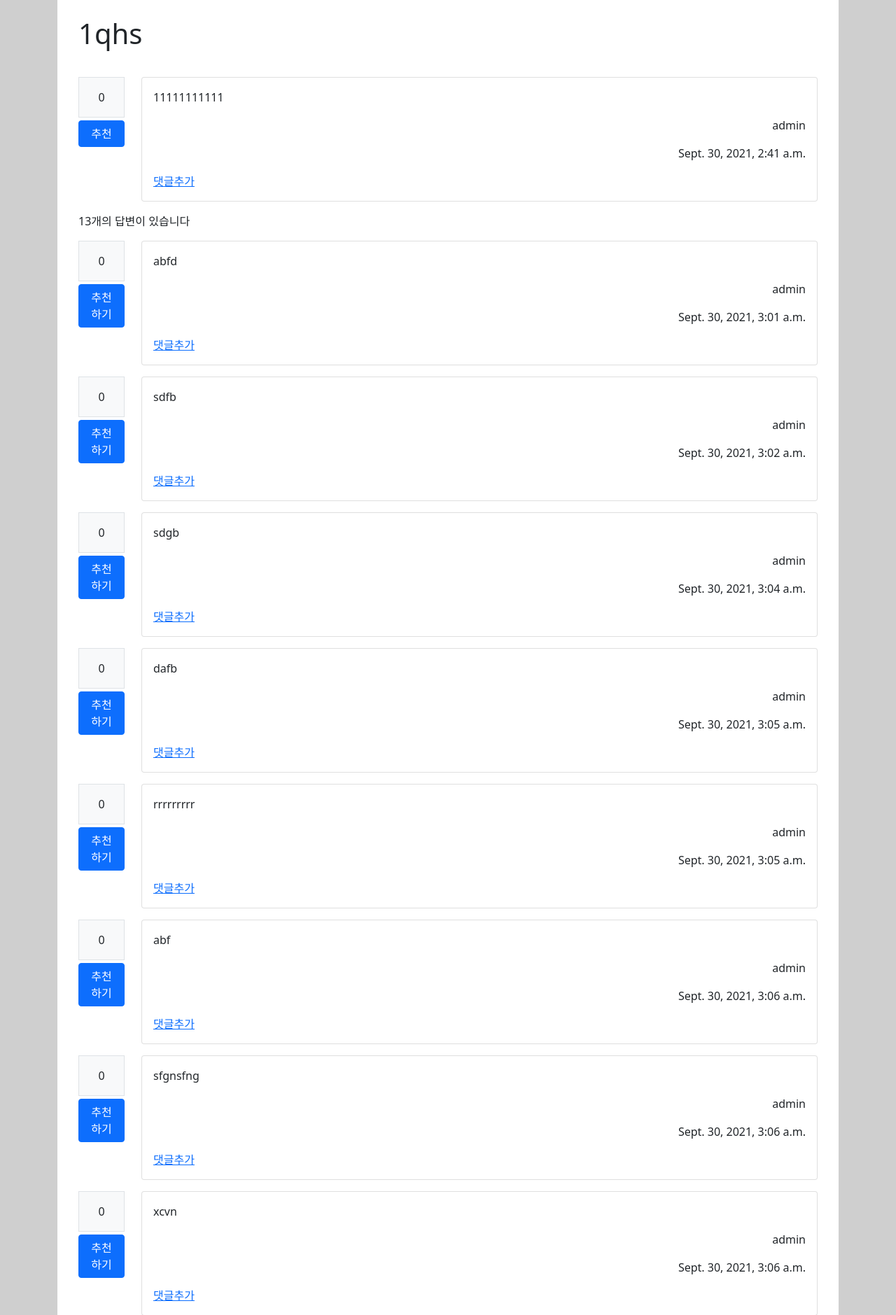
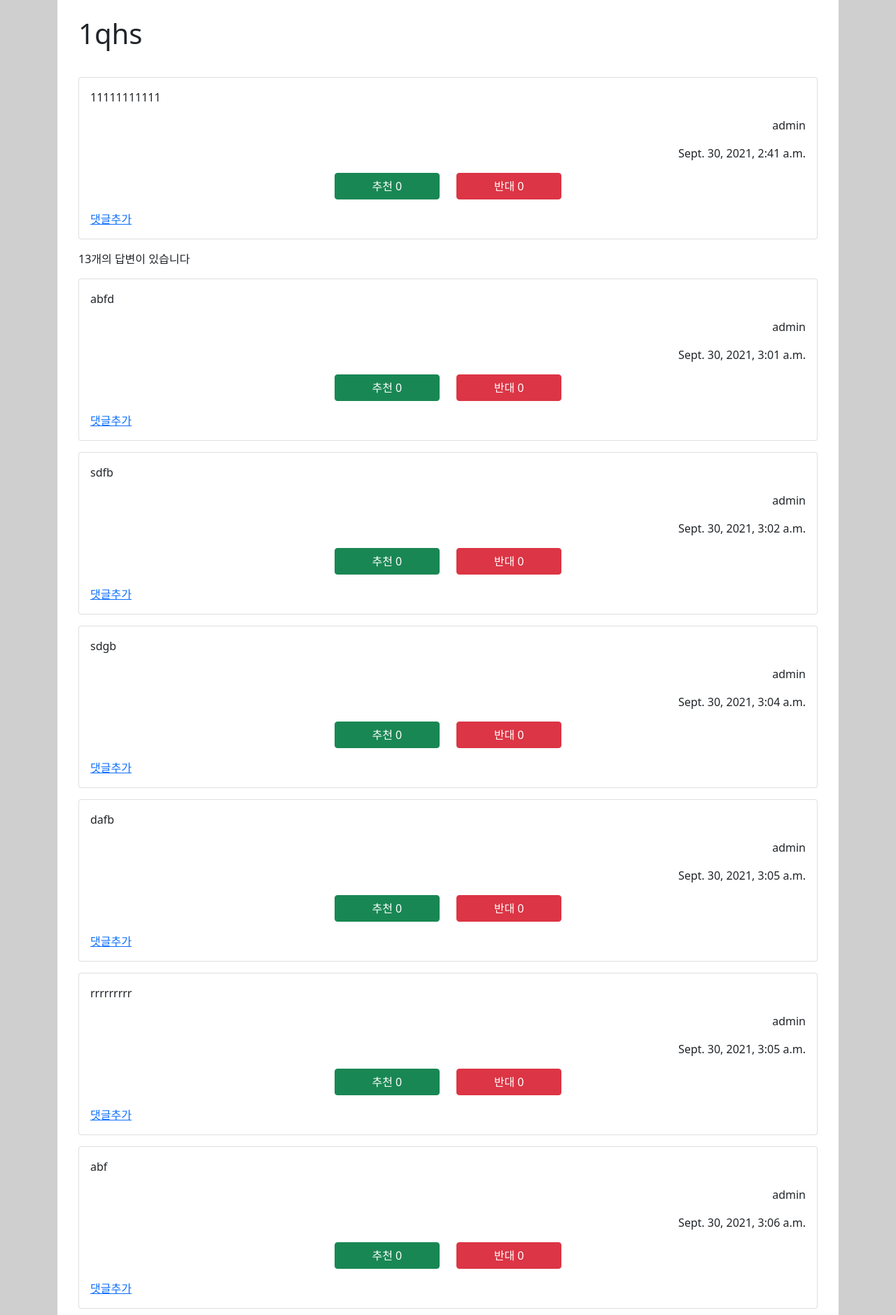
Before and after one commit to radio700/Django_simple_board, a Django app: page /board/1/ in a window 1280 px wide. Shown: the part 56-1935 px from the top of the page at 70% size. Run offline with Django 3.2, Linux system fonts and the light colour scheme; data comes from the database, SQL or seed files in the repository; both versions use the stored data as it was after the commit.

Commit message:
chuchunUI

```diff
--- a/templates/board/detail.html
+++ b/templates/board/detail.html
@@ -4,19 +4,31 @@
     <div class="main-wall">
       <h1 class="detail-subject">{{ question.subject }}</h1>
       <div class="row pb-3">
-        <div class="col-1">
-          <div class="border text-center bg-light mb-1 font-weight-bolder p-3">{{ question.voter.count }}</div>
-          <div class="d-grid">
-            <a href="{% url 'board:vote_question' question.id  %}" class="btn btn-primary">추천</a>
-          </div>
-        </div>
-        <div class="col-11">
+        <div class="col-12">
 
           <div class="card">
             <div class="card-body">
               <p class="card-text">{{ question.content }}</p>
               <p class="card-text d-flex flex-row-reverse">{{ question.author }}</p>
               <p class="card-text d-flex flex-row-reverse">{{ question.create_date }}</p>
+
+              <!--추천기능-->
+              <div class="row mb-3">
+                <div class="col-12 col-lg-4 col-sm-3"></div>
+                <div class="col-6 col-lg-2 col-sm-3 ">
+                  <div class="d-grid gap-2">
+                    <a href="{% url 'board:vote_question' question.id  %}" class="btn btn-success">추천 {{ question.voter.count }}</a>
+                  </div>
+                </div>
+                <div class="col-6 col-lg-2 col-sm-3 ">
+                  <div class="d-grid gap-2">
+                    <a href="{% url 'board:vote_question' question.id  %}" class="btn btn-danger">반대 {{ question.voter.count }}</a>
+                  </div>
+                </div>
+                <div class="col-12 col-lg-4 col-sm-3"></div>
+              </div>
+              <!--/추천기능-->
+
               {% if request.user == question.author %}
                 <a class="btn btn-primary" href="{% url 'board:question_modify' question.id %}">수정하기</a>
                 <a class="btn btn-warning" href="{% url 'board:question_delete' question.id %}">삭제하기</a>
@@ -52,18 +64,35 @@
       {% for answer in question.answer_set.all %}
       <!--태그으으으으으으으으응-->
         <a name="answer_{{ answer.id }}"></a>
+
+
         <div class="row mt-3">
-          <div class="col-1">
-            <div class="border text-center bg-light mb-1 font-weight-bolder p-3">{{ answer.voter.count }}</div>
-            <a href="{% url 'board:vote_answer' answer.id  %}" class="btn btn-primary">추천하기</a>
-          </div>
-          <div class="col-11">
 
+          <div class="col-12">
             <div class="card">
               <div class="card-body">
                 <p class="card-text">{{answer.content}}</p>
                 <p class="card-text d-flex flex-row-reverse">{{ answer.author }}</p>
                 <p class="card-text d-flex flex-row-reverse">{{ answer.create_date }}</p>
+
+                <!--추천기능-->
+                <div class="row mb-3">
+                  <div class="col-12 col-lg-4 col-sm-3"></div>
+
+                  <div class="col-6 col-lg-2 col-sm-3 ">
+                    <div class="d-grid gap-2">
+                      <a href="{% url 'board:vote_answer' answer.id  %}" class="btn btn-success">추천 {{ answer.voter.count }}</a>
+                    </div>
+                  </div>
+                  <div class="col-6 col-lg-2 col-sm-3">
+                    {% comment %} <div class="border text-center bg-light mb-1 p-3">{{ answer.voter.count }}</div> {% endcomment %}
+                    <div class="d-grid gap-2">
+                      <a href="{% url 'board:vote_answer' answer.id  %}" class="btn btn-danger">반대 {{ answer.voter.count }}</a>
+                    </div>
+                  </div>
+                  <div class="col-12 col-4 col-sm-3"></div>
+                </div>
+                <!--/추천기능-->
                 {% if request.user == answer.author %}
                   <a class="btn btn-primary" href="{% url 'board:answer_modify' answer.id %}">수정하기</a>
                   <a class="btn btn-warning" href="{% url 'board:answer_delete' answer.id %}">삭제하기</a>
@@ -86,13 +115,17 @@
                     {% endif %}
                   {% endfor %}
                 {% endif %}
+
+                <!--댓글기능-->
                 <div>
                   <a href="{% url 'board:comment_create_answer' answer.id %}">댓글추가</a>
                 </div>
 
+
               </div>
             </div>
           </div>
+
         </div>
       {% endfor %}
 
```
Also changed, not shown: db.sqlite3.
